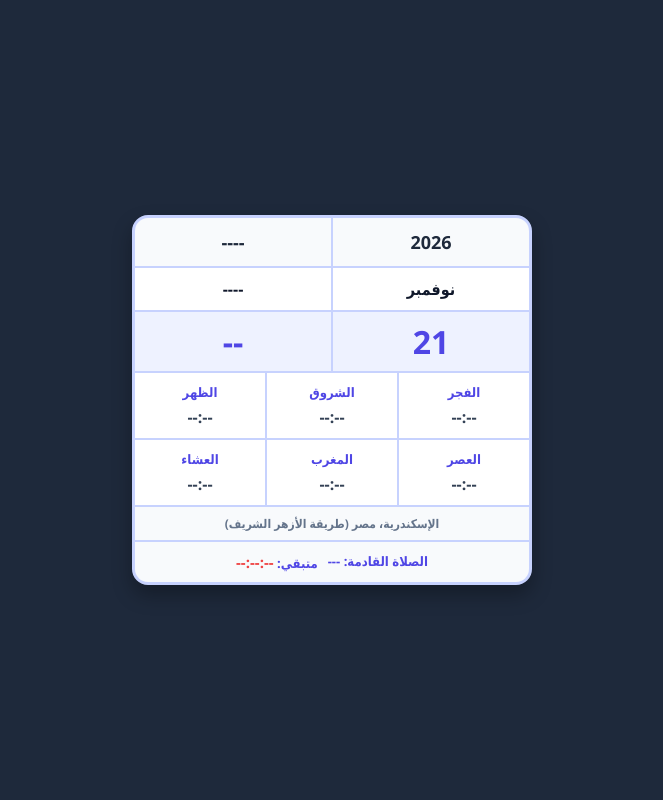
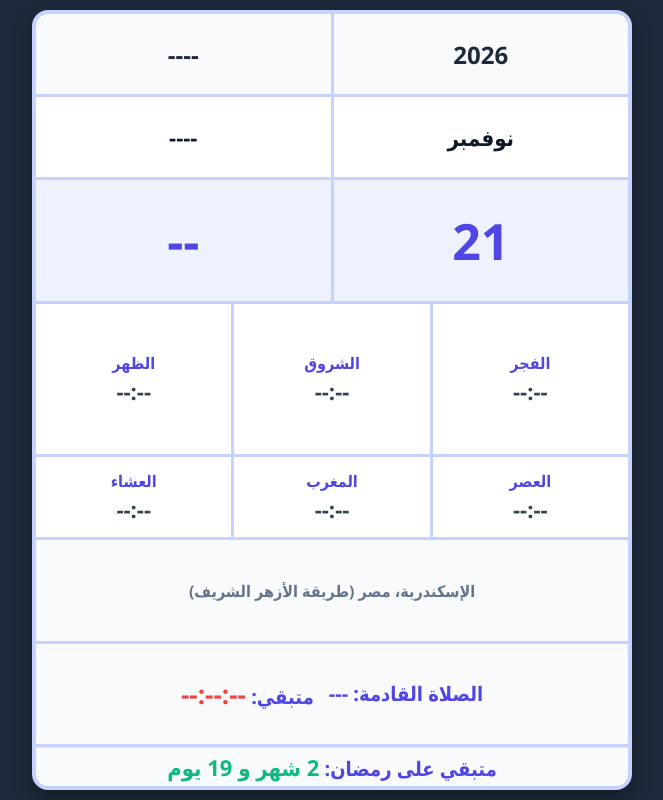
Before and after one commit to aemara100/Alex, a plain HTML site: page index.html in a window 1280 px wide. Shown: the whole page, without its empty margins (308-971 px from the left). Drawn offline with Linux system fonts and the light colour scheme; no server answers.

Commit message:
Add files via upload

```diff
--- a/index.html
+++ b/index.html
@@ -2,41 +2,25 @@
 <html lang="ar" dir="rtl">
 <head>
     <meta charset="UTF-8">
-    <meta name="viewport" content="width=device-width, initial-scale=1.0">
-    <meta http-equiv="Cache-Control" content="no-cache, no-store, must-revalidate">
+    <meta name="viewport" content="width=device-width, initial-scale=1.0, maximum-scale=1.0, user-scalable=no, viewport-fit=cover">
     <title>مواقيت الصلاة - الإسكندرية</title>
     <style>
         * { box-sizing: border-box; margin: 0; padding: 0; font-family: 'Segoe UI', Tahoma, sans-serif; }
-        body { background: #1e293b; display: flex; justify-content: center; align-items: center; min-height: 100vh; padding: 10px; }
-
-        .card {
-            background-color: #c7d2fe;
-            border: 3px solid #c7d2fe;
-            border-radius: 16px;
-            width: 100%;
-            max-width: 400px;
-            overflow: hidden;
-            display: grid;
-            grid-template-columns: repeat(6, 1fr);
-            gap: 2px;
-            box-shadow: 0 10px 20px rgba(0,0,0,0.3);
-        }
-
-        .cell { background-color: #ffffff; display: flex; flex-direction: column; justify-content: center; align-items: center; text-align: center; padding: 10px 5px; }
-        .half-width { grid-column: span 3; }
-        .third-width { grid-column: span 2; }
-
-        .year-cell { padding: 12px 0; font-weight: bold; font-size: 18px; color: #1e293b; background-color: #f8fafc; }
-        .month-cell { font-weight: bold; font-size: 16px; color: #0f172a; }
-        .day-cell { font-size: 32px; font-weight: bold; color: #4f46e5; background-color: #eef2ff; padding: 8px; }
-
-        .prayer-name { font-size: 13px; color: #4f46e5; font-weight: bold; margin-bottom: 5px; }
-        .prayer-time { font-size: 16px; color: #334155; font-weight: bold; direction: ltr; }
-
-        .location-bar { grid-column: span 6; background-color: #f8fafc; font-size: 12px; color: #64748b; padding: 8px; text-align: center; font-weight: bold; }
-        .next-prayer-box { grid-column: span 6; background-color: #f8fafc; font-size: 13px; padding: 10px; text-align: center; font-weight: bold; display: flex; justify-content: center; gap: 10px; }
-        .next-prayer-text { color: #4f46e5; }
-        .countdown-text { color: #ef4444; direction: ltr; font-size: 15px;}
+        html, body { width: 100%; height: 100vh; height: 100dvh; overflow: hidden; background: #1e293b; }
+        body { display: flex; flex-direction: column; align-items: center; justify-content: center; padding: 10px; }
+        .card { background-color: #c7d2fe; border: 4px solid #c7d2fe; border-radius: 16px; width: 100%; height: 100%; max-width: 600px; max-height: 850px; display: grid; grid-template-columns: repeat(6, 1fr); grid-template-rows: 0.8fr 0.8fr 1.2fr 1.5fr 0.8fr 1fr 1fr; gap: 3px; box-shadow: 0 10px 20px rgba(0,0,0,0.3); overflow: hidden; }
+        .cell { background-color: #ffffff; display: flex; flex-direction: column; justify-content: center; align-items: center; text-align: center; padding: 2px; }
+        .half-width { grid-column: span 3; } .third-width { grid-column: span 2; }
+        .year-cell { font-weight: bold; font-size: clamp(14px, 4vw, 24px); color: #1e293b; background-color: #f8fafc; }
+        .month-cell { font-weight: bold; font-size: clamp(12px, 3.5vw, 22px); color: #0f172a; }
+        .day-cell { font-size: clamp(28px, 7vw, 50px); font-weight: bold; color: #4f46e5; background-color: #eef2ff; }
+        .prayer-name { font-size: clamp(11px, 3vw, 16px); color: #4f46e5; font-weight: bold; margin-bottom: 2px; }
+        .prayer-time { font-size: clamp(14px, 4vw, 22px); color: #334155; font-weight: bold; direction: ltr; }
+        .location-bar { grid-column: span 6; background-color: #f8fafc; font-size: clamp(11px, 3vw, 16px); color: #64748b; display: flex; justify-content: center; align-items: center; font-weight: bold; }
+        .next-prayer-box, .ramadan-box { grid-column: span 6; background-color: #f8fafc; font-size: clamp(13px, 3.5vw, 20px); display: flex; justify-content: center; align-items: center; flex-wrap: wrap; gap: 5px 15px; font-weight: bold; padding: 4px; }
+        .ramadan-box { border-top: 1px solid #e2e8f0; }
+        .next-prayer-text { color: #4f46e5; } .countdown-text { color: #ef4444; direction: ltr; font-size: clamp(16px, 4.5vw, 26px);}
+        .ramadan-countdown-text { color: #10b981; font-size: clamp(14px, 4vw, 22px); }
     </style>
 </head>
 <body>
@@ -47,120 +31,61 @@
         <div class="cell half-width month-cell" id="hijriMonth">----</div>
         <div class="cell half-width day-cell" id="gregDay">--</div>
         <div class="cell half-width day-cell" id="hijriDay">--</div>
-
         <div class="cell third-width"><div class="prayer-name">الفجر</div><div class="prayer-time" id="fajr">--:--</div></div>
         <div class="cell third-width"><div class="prayer-name">الشروق</div><div class="prayer-time" id="sunrise">--:--</div></div>
         <div class="cell third-width"><div class="prayer-name">الظهر</div><div class="prayer-time" id="dhuhr">--:--</div></div>
         <div class="cell third-width"><div class="prayer-name">العصر</div><div class="prayer-time" id="asr">--:--</div></div>
         <div class="cell third-width"><div class="prayer-name">المغرب</div><div class="prayer-time" id="maghrib">--:--</div></div>
         <div class="cell third-width"><div class="prayer-name">العشاء</div><div class="prayer-time" id="isha">--:--</div></div>
-
-        <div class="location-bar">الإسكندرية، مصر (طريقة الأزهر الشريف)</div>
-
+        <div class="location-bar" id="locationBar">الإسكندرية، مصر (طريقة الأزهر الشريف)</div>
         <div class="next-prayer-box">
             <span class="next-prayer-text">الصلاة القادمة: <span id="nextPrayerName">---</span></span>
             <span class="next-prayer-text">متبقي: <span class="countdown-text" id="countdown">--:--:--</span></span>
         </div>
+        <div class="ramadan-box"><span id="ramadanBox" style="color: #4f46e5;">جاري حساب عداد رمضان...</span></div>
     </div>
-
     <script>
-        function formatTime12h(time24) {
-            if (!time24) return '--:--';
-            let [hours, minutes] = time24.split(':');
-            let h = parseInt(hours, 10);
-            h = h % 12; h = h ? h : 12;
-            return `${h}:${minutes}`;
+        function formatTime12h(time24) { if (!time24) return '--:--'; let [hours, minutes] = time24.split(':'); let h = parseInt(hours, 10); h = h % 12; h = h ? h : 12; return `${h}:${minutes}`; }
+        let globalPrayerTimes = {};
+        function updateGregorianDate() { const now = new Date(); document.getElementById('gregYear').textContent = now.getFullYear(); document.getElementById('gregMonth').textContent = now.toLocaleDateString('ar-EG', { month: 'long' }); document.getElementById('gregDay').textContent = now.getDate(); }
+        function updateUI(data) {
+            const timings = data.timings; const hijri = data.hijri;
+            document.getElementById('hijriYear').textContent = hijri.year; document.getElementById('hijriMonth').textContent = hijri.month.ar; document.getElementById('hijriDay').textContent = hijri.day;
+            document.getElementById('fajr').textContent = formatTime12h(timings.Fajr); document.getElementById('sunrise').textContent = formatTime12h(timings.Sunrise); document.getElementById('dhuhr').textContent = formatTime12h(timings.Dhuhr); document.getElementById('asr').textContent = formatTime12h(timings.Asr); document.getElementById('maghrib').textContent = formatTime12h(timings.Maghrib); document.getElementById('isha').textContent = formatTime12h(timings.Isha);
+            globalPrayerTimes = { "الفجر": timings.Fajr, "الشروق": timings.Sunrise, "الظهر": timings.Dhuhr, "العصر": timings.Asr, "المغرب": timings.Maghrib, "العشاء": timings.Isha };
         }
-
-        let globalPrayerTimes = {};
-
-        function updateGregorianDate() {
-            const now = new Date();
-            document.getElementById('gregYear').textContent = now.getFullYear();
-            document.getElementById('gregMonth').textContent = now.toLocaleDateString('ar-EG', { month: 'long' });
-            document.getElementById('gregDay').textContent = now.getDate();
-        }
-
-        function updateUI(data) {
-            const timings = data.timings;
-            const hijri = data.hijri;
-            document.getElementById('hijriYear').textContent = hijri.year;
-            document.getElementById('hijriMonth').textContent = hijri.month.ar;
-            document.getElementById('hijriDay').textContent = hijri.day;
-            document.getElementById('fajr').textContent = formatTime12h(timings.Fajr);
-            document.getElementById('sunrise').textContent = formatTime12h(timings.Sunrise);
-            document.getElementById('dhuhr').textContent = formatTime12h(timings.Dhuhr);
-            document.getElementById('asr').textContent = formatTime12h(timings.Asr);
-            document.getElementById('maghrib').textContent = formatTime12h(timings.Maghrib);
-            document.getElementById('isha').textContent = formatTime12h(timings.Isha);
-
-            globalPrayerTimes = {
-                "الفجر": timings.Fajr, "الشروق": timings.Sunrise, "الظهر": timings.Dhuhr,
-                "العصر": timings.Asr, "المغرب": timings.Maghrib, "العشاء": timings.Isha
-            };
-        }
-
         async function fetchData() {
             const url = 'https://api.aladhan.com/v1/timingsByCity?city=Alexandria&country=Egypt&method=5&language=ar';
-            try {
-                const response = await fetch(url + '&_=' + Date.now());
-                const data = await response.json();
-                const payload = { timings: data.data.timings, hijri: data.data.date.hijri };
-                localStorage.setItem('prayerDataAlex', JSON.stringify(payload));
-                localStorage.setItem('lastFetchAlex', new Date().toDateString());
-                updateUI(payload);
-            } catch (error) {
-                console.warn("Fetch failed", error);
+            try { const response = await fetch(url + '&_=' + Date.now()); const data = await response.json(); const payload = { timings: data.data.timings, hijri: data.data.date.hijri }; localStorage.setItem('prayerData_Alex', JSON.stringify(payload)); localStorage.setItem('lastFetch_Alex', new Date().toDateString()); updateUI(payload); } catch (error) { try { const saved = localStorage.getItem('prayerData_Alex'); if (saved) updateUI(JSON.parse(saved)); } catch(e) {} }
+        }
+        function updateCountdown() {
+            if (Object.keys(globalPrayerTimes).length === 0) return;
+            const now = new Date(); let nextPrayer = null; let nextTime = null;
+            const timesList = Object.keys(globalPrayerTimes).map(name => { let t = globalPrayerTimes[name].split(' ')[0]; let dt = new Date(`${now.getFullYear()}-${String(now.getMonth()+1).padStart(2,'0')}-${String(now.getDate()).padStart(2,'0')}T${t}:00`); return { name, time: dt }; }).sort((a, b) => a.time - b.time);
+            for (let p of timesList) { if (p.time > now) { nextPrayer = p.name; nextTime = p.time; break; } }
+            if (!nextPrayer) { nextPrayer = timesList[0].name; nextTime = new Date(timesList[0].time.getTime() + 24 * 60 * 60 * 1000); }
+            const diff = nextTime - now; const h = Math.floor(diff / 3600000).toString().padStart(2, '0'); const m = Math.floor((diff % 3600000) / 60000).toString().padStart(2, '0'); const s = Math.floor((diff % 60000) / 1000).toString().padStart(2, '0');
+            document.getElementById('nextPrayerName').textContent = nextPrayer; document.getElementById('countdown').textContent = `${h}:${m}:${s}`;
+        }
+        function updateRamadanCountdown() {
+            const now = new Date(); const box = document.getElementById('ramadanBox');
+            let hy, hm, hd;
+            try { const parts = new Intl.DateTimeFormat('en-US-u-ca-islamic-umalqura', { year: 'numeric', month: 'numeric', day: 'numeric' }).formatToParts(now); hy = parseInt(parts.find(p => p.type === 'year').value); hm = parseInt(parts.find(p => p.type === 'month').value); hd = parseInt(parts.find(p => p.type === 'day').value); } catch (e) { hy = 1448; hm = 9; hd = 1; }
+            if (hm === 9) { let remaining = 30 - hd; if (remaining <= 0) { box.innerHTML = "عيد فطر مبارك 🌙"; } else { box.innerHTML = `متبقي: <span class="ramadan-countdown-text">${remaining} أيام</span> على انتهاء رمضان`; } }
+            else {
+                let targetHy = (hm < 9) ? hy : hy + 1;
+                let jd = Math.floor((11 * targetHy + 3) / 30) + 354 * targetHy + 30 * 9 - Math.floor((9 - 1) / 2) + 1 + 1948440 - 385;
+                let l = jd + 68569; let n = Math.floor((4 * l) / 146097); l = l - Math.floor((146097 * n + 3) / 4); let i = Math.floor((4000 * (l + 1)) / 1461001); l = l - Math.floor((1461 * i) / 4) + 31; let j = Math.floor((80 * l) / 2447); let day = l - Math.floor((2447 * j) / 80); l = Math.floor(j / 11); let month = j + 2 - 12 * l; let year = 100 * (n - 49) + i + l;
+                let ramadanDate = new Date(year, month - 1, day); ramadanDate.setHours(0,0,0,0); let today = new Date(); today.setHours(0,0,0,0);
+                let diffDays = Math.round((ramadanDate - today) / (1000 * 60 * 60 * 24));
+                if (diffDays === 0) { box.innerHTML = `رمضان مبارك! 🌙`; } else {
+                    let months = Math.floor(diffDays / 30); let days = diffDays % 30; let text = ""; if (months > 0) text += `${months} شهر و `; text += `${days} يوم`;
+                    box.innerHTML = `متبقي على رمضان: <span class="ramadan-countdown-text">${text}</span>`;
+                }
             }
         }
-
-        function updateCountdown() {
-            if (Object.keys(globalPrayerTimes).length === 0) return;
-            const now = new Date();
-            let nextPrayer = null;
-            let nextTime = null;
-
-            const timesList = Object.keys(globalPrayerTimes).map(name => {
-                let t = globalPrayerTimes[name].split(' ')[0];
-                let dt = new Date(`${now.getFullYear()}-${String(now.getMonth()+1).padStart(2,'0')}-${String(now.getDate()).padStart(2,'0')}T${t}:00`);
-                return { name, time: dt };
-            }).sort((a, b) => a.time - b.time);
-
-            for (let p of timesList) {
-                if (p.time > now) { nextPrayer = p.name; nextTime = p.time; break; }
-            }
-
-            if (!nextPrayer) {
-                nextPrayer = timesList[0].name;
-                nextTime = new Date(timesList[0].time.getTime() + 24 * 60 * 60 * 1000);
-            }
-
-            const diff = nextTime - now;
-            const h = Math.floor(diff / 3600000).toString().padStart(2, '0');
-            const m = Math.floor((diff % 3600000) / 60000).toString().padStart(2, '0');
-            const s = Math.floor((diff % 60000) / 1000).toString().padStart(2, '0');
-
-            document.getElementById('nextPrayerName').textContent = nextPrayer;
-            document.getElementById('countdown').textContent = `${h}:${m}:${s}`;
-        }
-
-        function refreshAll() {
-            updateGregorianDate();
-            try {
-                const savedData = localStorage.getItem('prayerDataAlex');
-                if (savedData) updateUI(JSON.parse(savedData));
-            } catch (e) {}
-            const lastFetch = localStorage.getItem('lastFetchAlex');
-            if (lastFetch !== new Date().toDateString()) fetchData();
-        }
-
-        setInterval(updateCountdown, 1000);
-        setInterval(updateGregorianDate, 60000);
-        setInterval(() => { if (new Date().getMinutes() === 0) fetchData(); }, 60000);
-        window.addEventListener('focus', refreshAll);
-
-        fetchData();
-        refreshAll();
+        function refreshAll() { updateGregorianDate(); try { const savedData = localStorage.getItem('prayerData_Alex'); if (savedData) updateUI(JSON.parse(savedData)); } catch (e) {} const lastFetch = localStorage.getItem('lastFetch_Alex'); if (lastFetch !== new Date().toDateString()) fetchData(); updateRamadanCountdown(); }
+        setInterval(updateCountdown, 1000); setInterval(updateGregorianDate, 60000); setInterval(updateRamadanCountdown, 60000); setInterval(() => { if (new Date().getMinutes() === 0) fetchData(); }, 60000); window.addEventListener('focus', refreshAll); fetchData(); refreshAll();
     </script>
 </body>
 </html>
```
